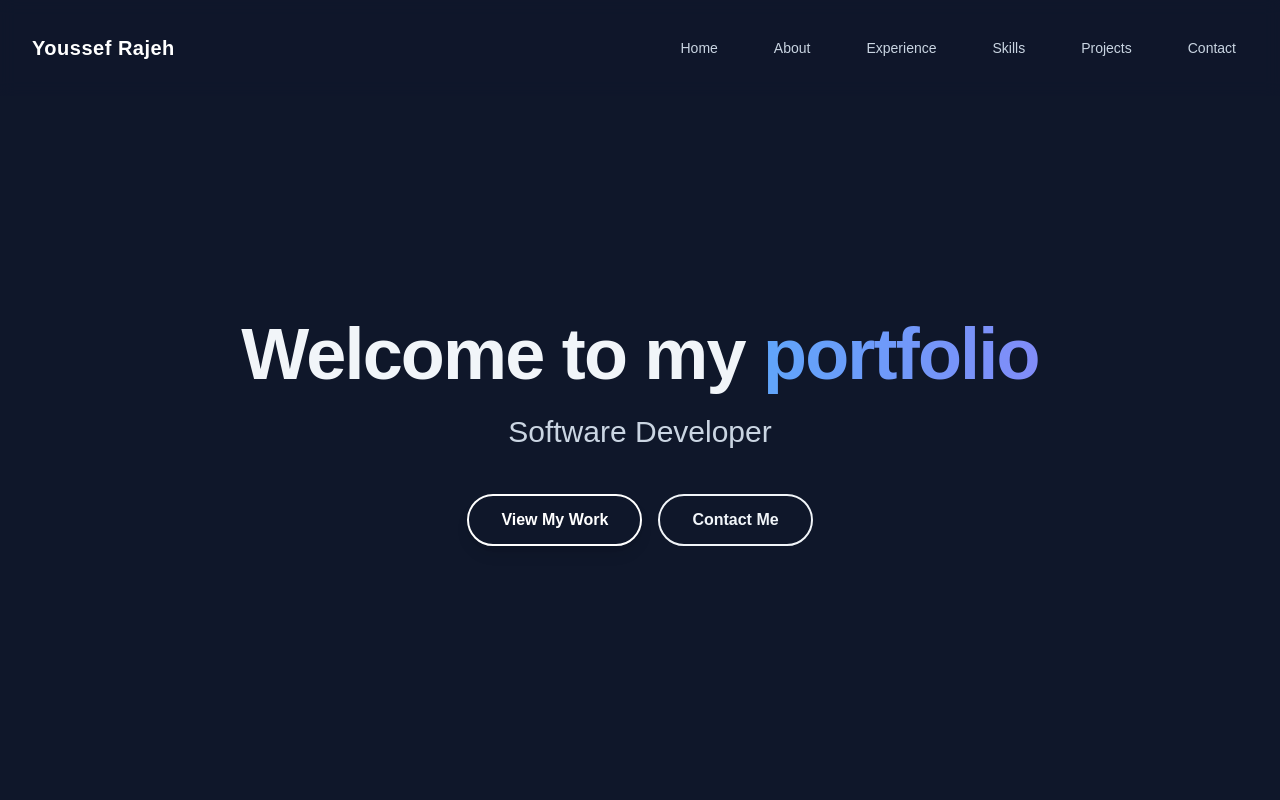
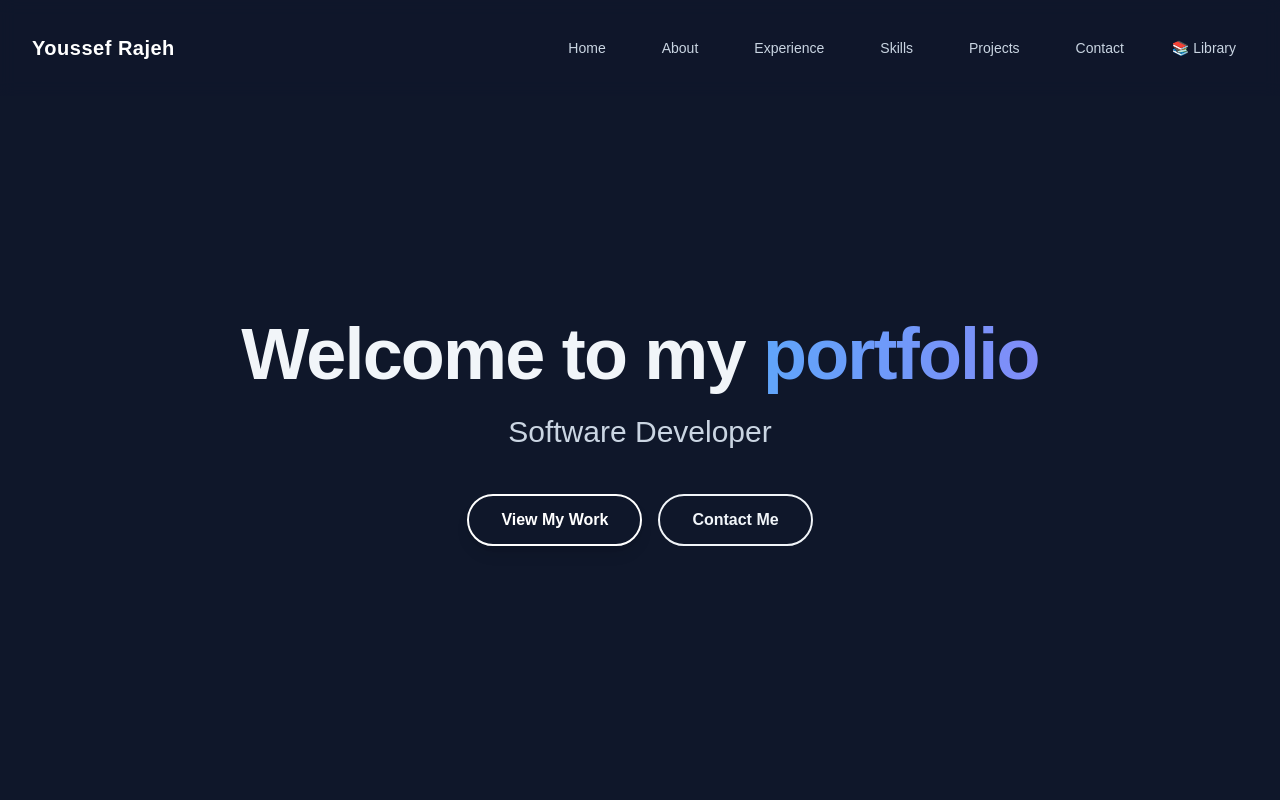
Before and after one commit to Youssefrajeh/MyPortfolio_light-main, a React (Vite) app: page / in a window 1280 px wide. Shown: the top 800 px of the page. Built offline with nearby package versions, Linux system fonts and the light colour scheme.

Commit message:
Add Library link to Navbar
Introduced a new 'Library' link to both desktop and mobile navigation menus in the Navbar component, providing users with quick access to the library page.

```diff
--- a/src/components/Navbar.tsx
+++ b/src/components/Navbar.tsx
@@ -68,6 +68,15 @@ const Navbar: React.FC = () => {
               </div>
             ) : null}
 
+            {/* Library Link */}
+            <Link
+              to="/library"
+              className="text-slate-300 hover:text-primary px-3 py-2 rounded-md text-sm font-medium transition-all duration-300 hover:tracking-wider hover:scale-110 transform relative group hover:shadow-[0_0_20px_rgba(96,165,250,0.5)] hover:bg-primary/10"
+            >
+              📚 Library
+              <span className="absolute bottom-0 left-0 w-0 h-0.5 bg-primary transition-all duration-300 group-hover:w-full group-hover:shadow-[0_0_10px_rgba(96,165,250,0.8)]"></span>
+            </Link>
+
             {/* User Menu */}
             {user && (
               <div className="flex items-center gap-4">
@@ -114,6 +123,14 @@ const Navbar: React.FC = () => {
               </a>
             ))}
 
+            <Link
+              to="/library"
+              onClick={() => setMobileMenuOpen(false)}
+              className="block text-slate-300 hover:text-primary hover:bg-primary/10 px-3 py-2 rounded-md text-base font-medium transition-all"
+            >
+              📚 Library
+            </Link>
+
             {user && (
               <>
                 <div className="px-3 py-2 text-slate-400 text-sm">
```
